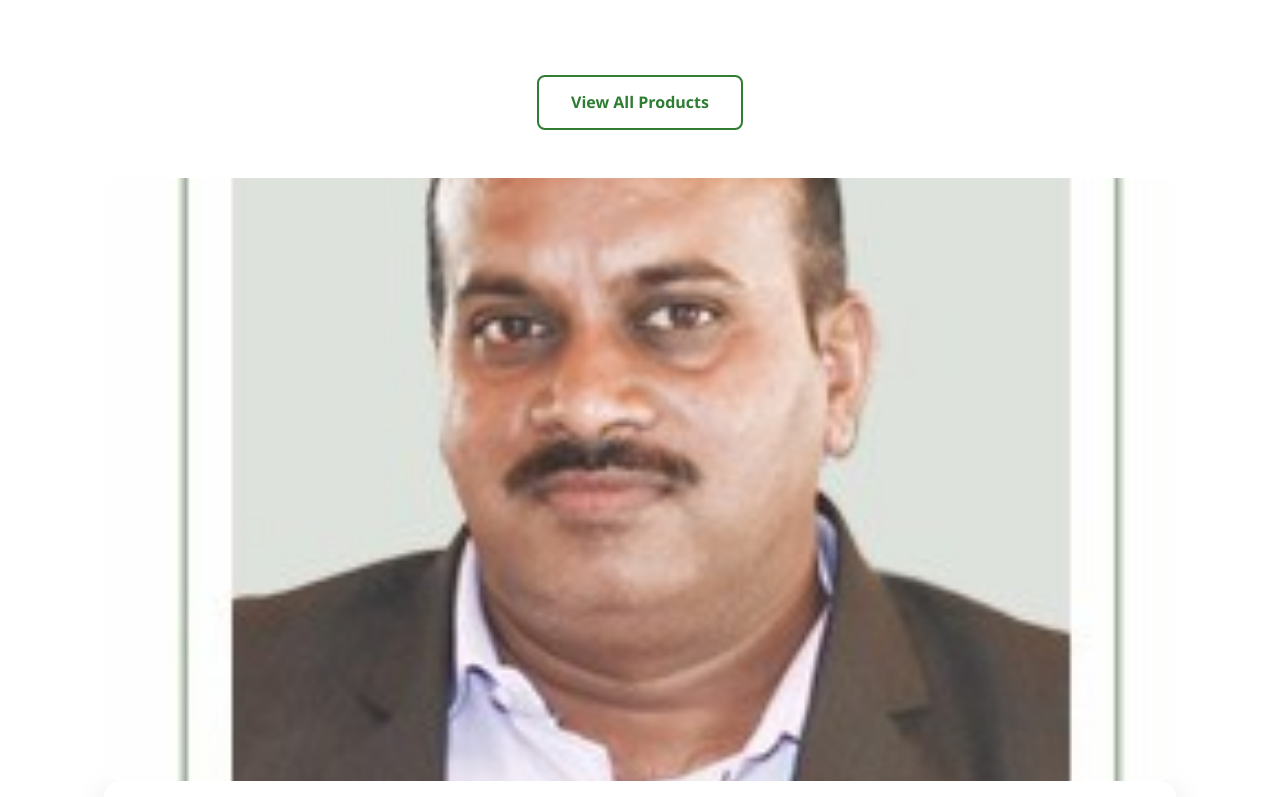
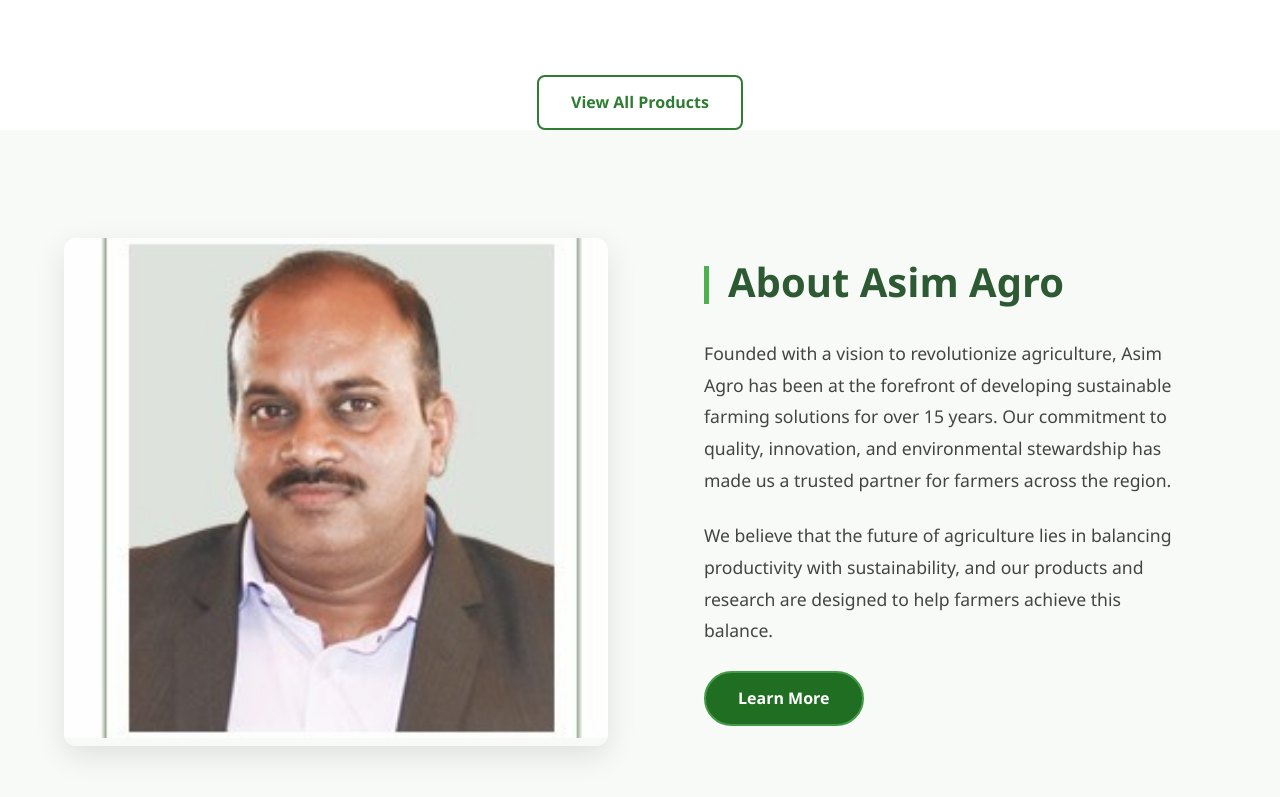
Before and after one commit to KSD-333/Asim-v0-New, a plain HTML site: page index.html in a window 1280 px wide. Shown: the part 1163-1960 px from the top of the page. Drawn offline with Linux system fonts and the light colour scheme.

Commit message:
Home page error solved

```diff
--- a/css/components/about.css
+++ b/css/components/about.css
@@ -129,3 +129,102 @@
     font-size: 1rem;
   }
 }
+
+
+.aa-about-section {
+  padding: 6rem 0;
+  background-color: #f8faf7;
+}
+
+.aa-container {
+  max-width: 1200px;
+  margin: 0 auto;
+  padding: 0 1.5rem;
+}
+
+.aa-content-grid {
+  display: grid;
+  grid-template-columns: repeat(auto-fit, minmax(300px, 1fr));
+  gap: 4rem;
+  align-items: center;
+}
+
+.aa-image-wrapper {
+  position: relative;
+  border-radius: 12px;
+  overflow: hidden;
+  box-shadow: 0 10px 30px rgba(0,0,0,0.1);
+}
+
+.aa-feature-img {
+  width: 100%;
+  height: 500px;
+  object-fit: cover;
+  transition: transform 0.3s ease;
+}
+
+.aa-feature-img:hover {
+  transform: scale(1.03);
+}
+
+.aa-text-block {
+  padding: 2rem;
+}
+
+.aa-section-heading {
+  font-size: 2.5rem;
+  color: #2d5a33;
+  margin-bottom: 2rem;
+  position: relative;
+  padding-left: 1.5rem;
+}
+
+.aa-section-heading::before {
+  content: '';
+  position: absolute;
+  left: 0;
+  top: 0.2em;
+  height: 80%;
+  width: 5px;
+  background-color: #4CAF50;
+}
+
+.aa-description {
+  font-size: 1.1rem;
+  line-height: 1.8;
+  color: #444;
+  margin-bottom: 1.5rem;
+}
+
+.aa-cta-button {
+  display: inline-block;
+  padding: 0.8rem 2rem;
+  background-color: #1f6e22;
+  color: white;
+  text-decoration: none;
+  border-radius: 30px;
+  font-weight: 600;
+  transition: all 0.3s ease;
+  border: 2px solid #459c48;
+}
+
+.aa-cta-button:hover {
+  background-color: #175019;
+  transform: translateY(-2px);
+  box-shadow: 0 5px 15px rgba(76,175,80,0.3);
+  color: white;
+}
+
+@media (max-width: 768px) {
+  .aa-content-grid {
+    gap: 2rem;
+  }
+
+  .aa-section-heading {
+    font-size: 2rem;
+  }
+
+  .aa-feature-img {
+    height: 400px;
+  }
+}
--- a/index.html
+++ b/index.html
@@ -119,18 +119,18 @@
     </section>
 
     <!-- About Preview Section -->
-    <section class="about-preview">
-      <div class="container">
-        <div class="about-content">
-          <div class="about-image">
-            <img src="images/owner.jpeg" alt="About Asim Agro">
+    <section class="aa-about-section" id="aboutPreview">
+      <div class="aa-container">
+        <div class="aa-content-grid">
+          <div class="aa-image-wrapper">
+            <img src="images/owner.jpeg" alt="Asim Agro Team" class="aa-feature-img">
           </div>
-          <div class="about-text">
-            <h2>About Asim Agro</h2>
-            <p>Founded with a vision to revolutionize agriculture, Asim Agro has been at the forefront of developing sustainable farming solutions for over 15 years. Our commitment to quality, innovation, and environmental stewardship has made us a trusted partner for farmers across the region.</p>
-            <p>We believe that the future of agriculture lies in balancing productivity with sustainability, and our products and research are designed to help farmers achieve this balance.</p>
-            <div class="about-buttons">
-              <a href="about.html" class="btn btn-primary">Learn More</a>
+          <div class="aa-text-block">
+            <h2 class="aa-section-heading">About Asim Agro</h2>
+            <p class="aa-description">Founded with a vision to revolutionize agriculture, Asim Agro has been at the forefront of developing sustainable farming solutions for over 15 years. Our commitment to quality, innovation, and environmental stewardship has made us a trusted partner for farmers across the region.</p>
+            <p class="aa-description">We believe that the future of agriculture lies in balancing productivity with sustainability, and our products and research are designed to help farmers achieve this balance.</p>
+            <div class="aa-btn-container">
+              <a href="about.html" class="aa-cta-button">Learn More</a>
             </div>
           </div>
         </div>
--- a/js/products.js
+++ b/js/products.js
@@ -362,6 +362,7 @@
         if (productsGrid) {
           productsGrid.innerHTML = filteredProducts.map(product => createProductCard(product)).join('');
           addToCartListeners();
+
         }
       }
     });
```
Also changed, not shown: 1 other file.
